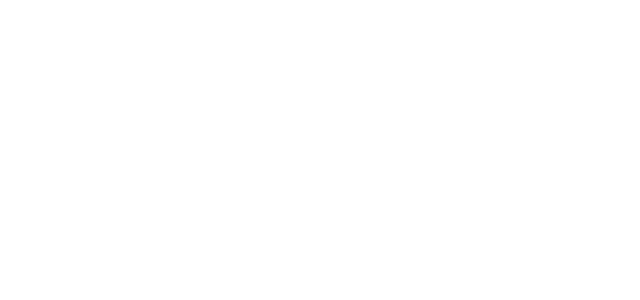
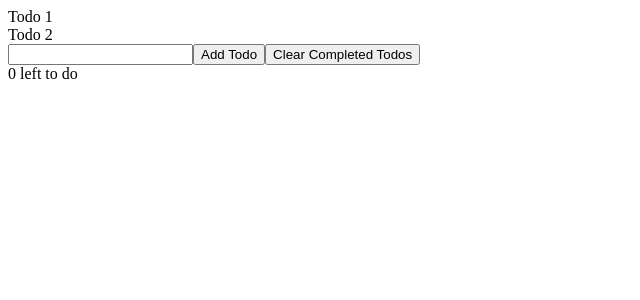
Before and after one commit to nrqrmz/react-wds30, a React (Create React App) app: page / in a window 1280 px wide. Shown: the top 300 px of the page, without its empty margins (0-640 px from the left). Built offline with nearby package versions, Linux system fonts and the light colour scheme.

Commit message:
Todo component added

```diff
--- a/src/App.js
+++ b/src/App.js
@@ -1,7 +1,17 @@
-import React from 'react';
+import React, { useState } from 'react';
+import TodoList from './TodoList';
 
 function App() {
-  return null
+  const [todos, setTodos] = useState(['Todo 1', 'Todo 2'])
+  return (
+    <>
+      <TodoList todos={todos} />
+      <input type="text" />
+      <button>Add Todo</button>
+      <button>Clear Completed Todos</button>
+      <div>0 left to do</div>
+    </>
+  )
 }
 
 export default App;
--- /dev/null
+++ b/src/Todo.js
@@ -0,0 +1,9 @@
+import React from 'react'
+
+export default function Todo({ todo }) {
+  return (
+    <div>
+      {todo}
+    </div>
+  )
+}
--- /dev/null
+++ b/src/TodoList.js
@@ -0,0 +1,10 @@
+import React from 'react'
+import Todo from './Todo'
+
+export default function TodoList({ todos }) {
+  return (
+    todos.map(todo => {
+      return <Todo key={todo} todo={todo} />
+    })
+  )
+}
```
